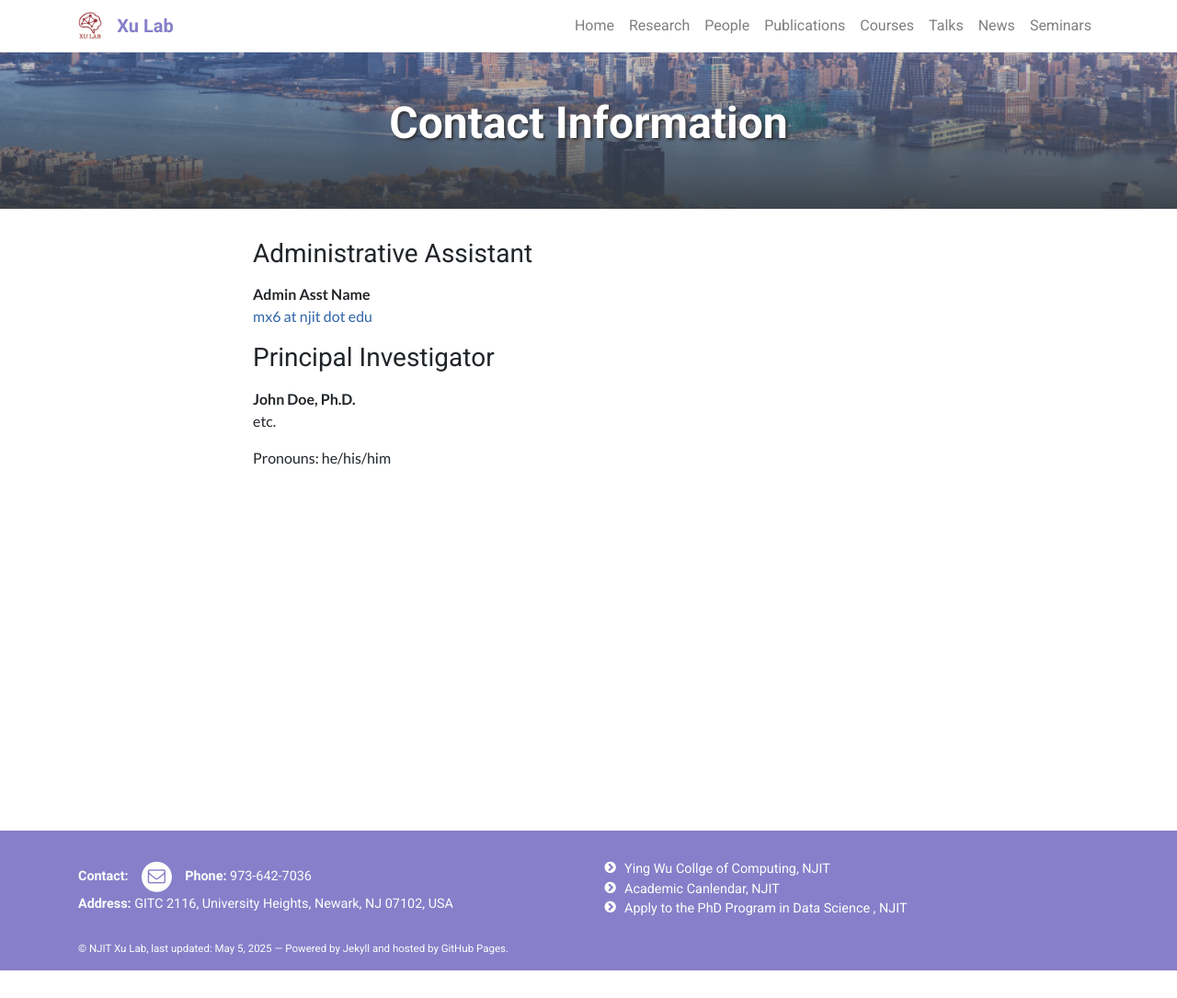
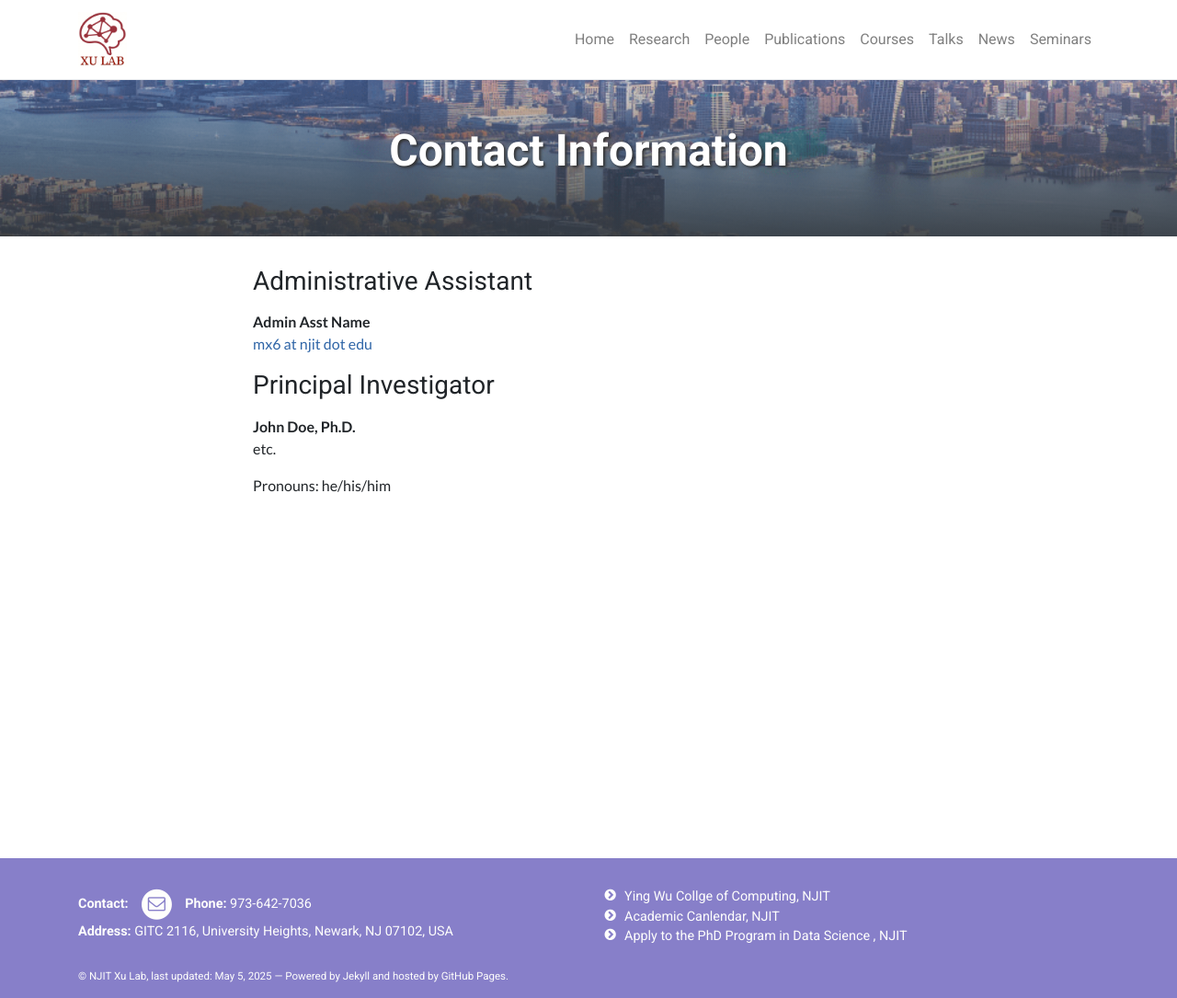
Before and after one commit to GraceXu182/gracexu182.github.io, a Jekyll site: the page built from pages/contact.md, in a window 1280 px wide. Shown: the whole page at 92% size. Built offline with Jekyll 4.4.1, drawn with Linux system fonts in a browser that asks for light colours; before the commit the page ends 1055 px from its top, so only the background shows below that.

Commit message:
update logo's height

```diff
--- a/_includes/layout/navbar.html
+++ b/_includes/layout/navbar.html
@@ -4,9 +4,9 @@
     <!-- page logo and title + subtitle -->
     <a class="navbar-brand d-flex align-items-center" href="{{'/' | relative_url }}">
       {% if site.logo %}
-        <img src="{{ site.logo | relative_url }}" class="mr-3">
+        <img src="{{ site.logo | relative_url }}" class="mr-3" style="height: 60px;">
       {% endif %}
-      {{ site.title }}
+      <!-- {{ site.title }} -->
     </a>
 
     <!-- site navigations tabs -->
```
